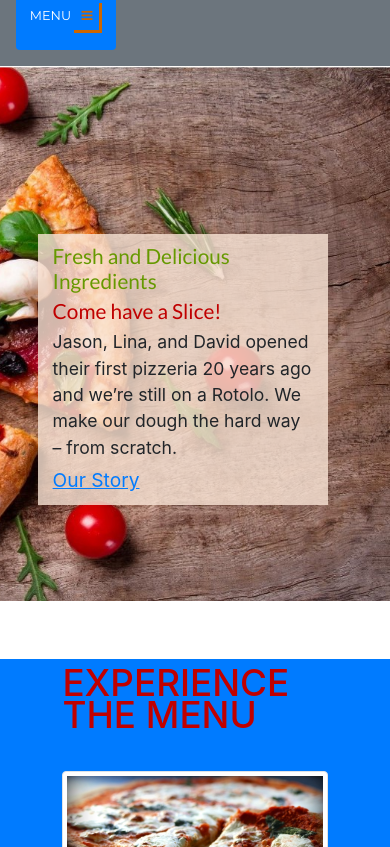
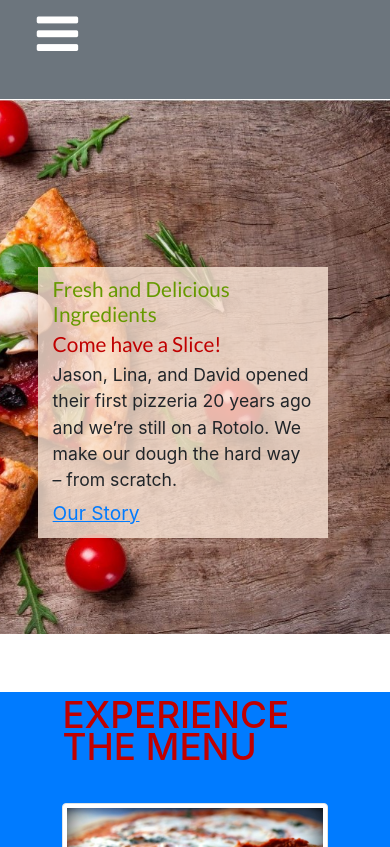
Before and after one commit to drosaslin/Web-Programming-Final-Project, a website with bundled scripts: page index.html in a window 390 px wide. Shown: the part 127-974 px from the top of the page. Built offline with nearby package versions, Linux system fonts and the light colour scheme; files whose address does not match are found by name.

Commit message:
homepage finished

```diff
--- a/css/freelancer.css
+++ b/css/freelancer.css
@@ -111,6 +111,22 @@ section h2 {
   line-height: 3.1rem;
 }
 
+.fa-bars {
+
+}
+
+.fa {
+  border: none;
+  /* width: 56px; */
+  color: white;
+  display: inline-block;
+  font: normal normal normal 14px/1 FontAwesome;
+  font-size: inherit;
+  text-rendering: auto;
+  -webkit-font-smoothing: antialiased;
+  -moz-osx-font-smoothing: grayscale;
+}
+
 #mainNav {
   background-color:rgb(102, 153, 0);
   padding-top: 1rem;
@@ -146,7 +162,7 @@ section h2 {
 }
 
 #mainNav .navbar-toggler {
-  font-size: 80%;
+  font-size: 302%;
   padding: 0.8rem;
 }
 
--- a/index.html
+++ b/index.html
@@ -29,12 +29,12 @@
   <body id="page-top">
 
     <!-- Navigation -->
-    <nav class="navbar navbar-expand-lg bg-secondary  text-uppercase" id="mainNav">
+    <nav class="navbar navbar-expand-lg bg-secondary text-uppercase" id="mainNav">
       <!-- <div class="container"> -->
         <a class="navbar-brand js-scroll-trigger" href=""><img src="img/slice-logo.png" class="slice-logo"></a>
-        <button class="navbar-toggler navbar-toggler-right text-uppercase bg-primary text-white rounded" type="button" data-toggle="collapse" data-target="#navbarResponsive" aria-controls="navbarResponsive" aria-expanded="false" aria-label="Toggle navigation">
-          Menu
-          <i class="fa fa-bars"></i>
+        <button class="navbar-toggler navbar-toggler-right text-uppercase bg-secondary text-white rounded" type="button" data-toggle="collapse" data-target="#navbarResponsive" aria-controls="navbarResponsive" aria-expanded="false" aria-label="Toggle navigation">
+          <!-- Menu -->
+          <i class="fa fa-bars fa-1x"></i></span>
         </button>
         <div class="collapse navbar-collapse" id="navbarResponsive">
           <ul class="navbar-nav ml-auto">
```
